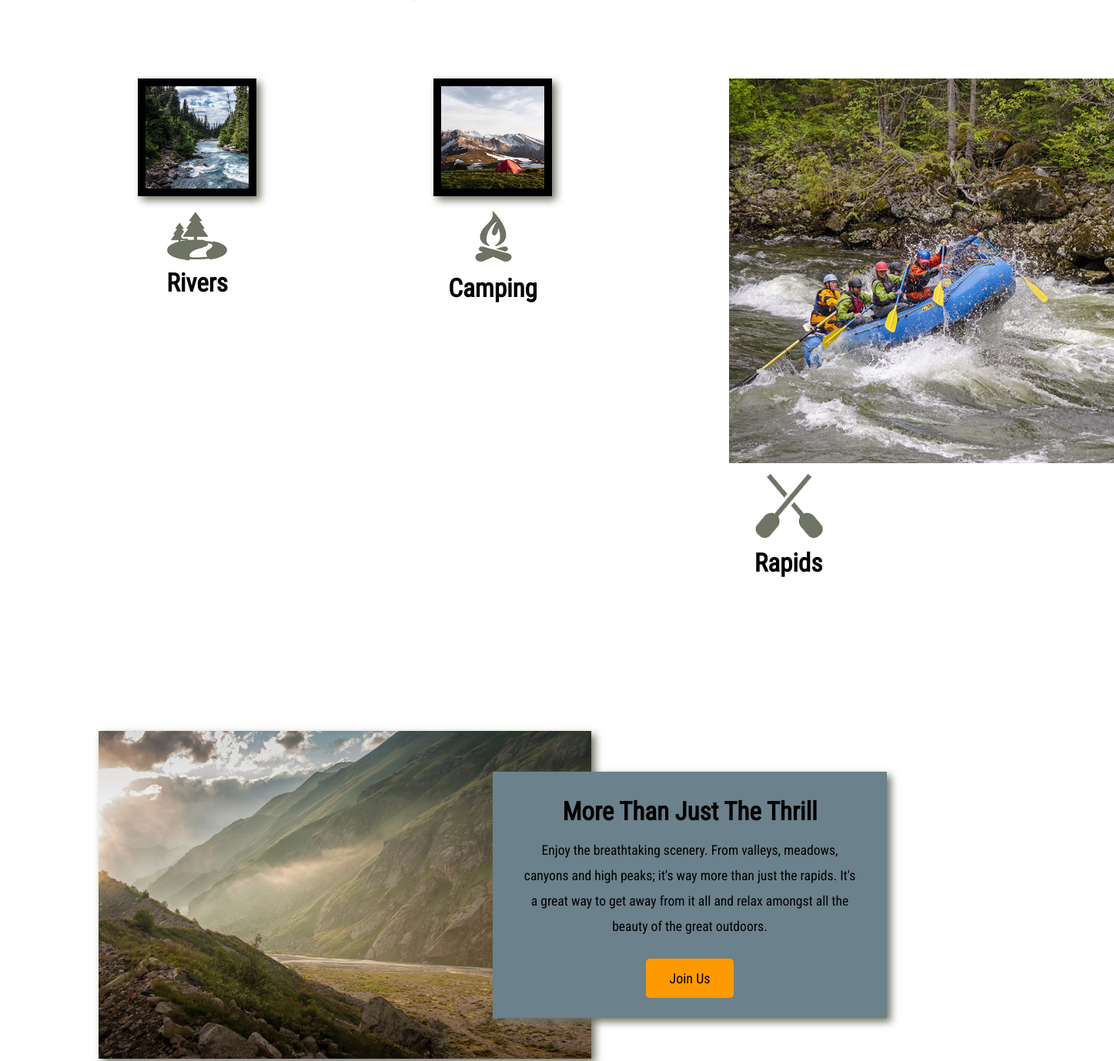
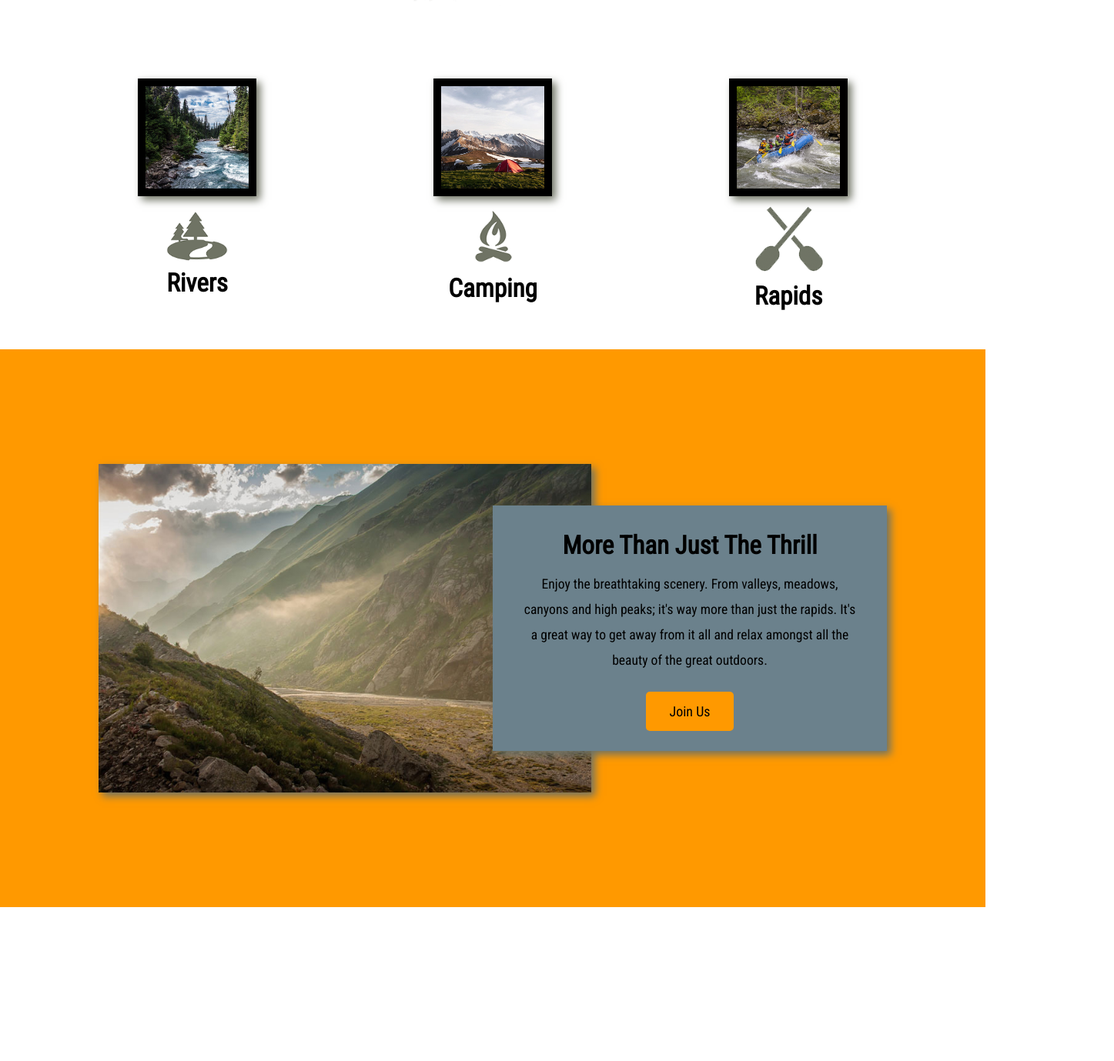
Before and after one commit to TimHinton/wdd130, a plain HTML site: page index.html in a window 1280 px wide. Shown: the part 892-2271 px from the top of the page at 77% size, 1447 px wide, since content can reach past the window. Drawn offline with Linux system fonts and the light colour scheme.

Commit message:
fixed formatting and background issues

```diff
--- a/index.html
+++ b/index.html
@@ -45,7 +45,7 @@
                 <h2>Camping</h2>
             </section>
             <section class="rapids-card">
-                <img class="boat" src="images/rapids.jpg" alt="rafting boat">
+                <img class="card-img" src="images/rapids.jpg" alt="rafting boat">
                 <img class="oars" src="images/oars.png" alt="oars icon">
                 <h2>Rapids</h2>
             </section>
--- a/styles/style.css
+++ b/styles/style.css
@@ -9,7 +9,7 @@
 }
 #background {
     height:725px;
-    background-color: #FFFFFF;
+    background-color: #FF9900;
     grid-column: 1/11;
     grid-row: 4/9;
 }
```
